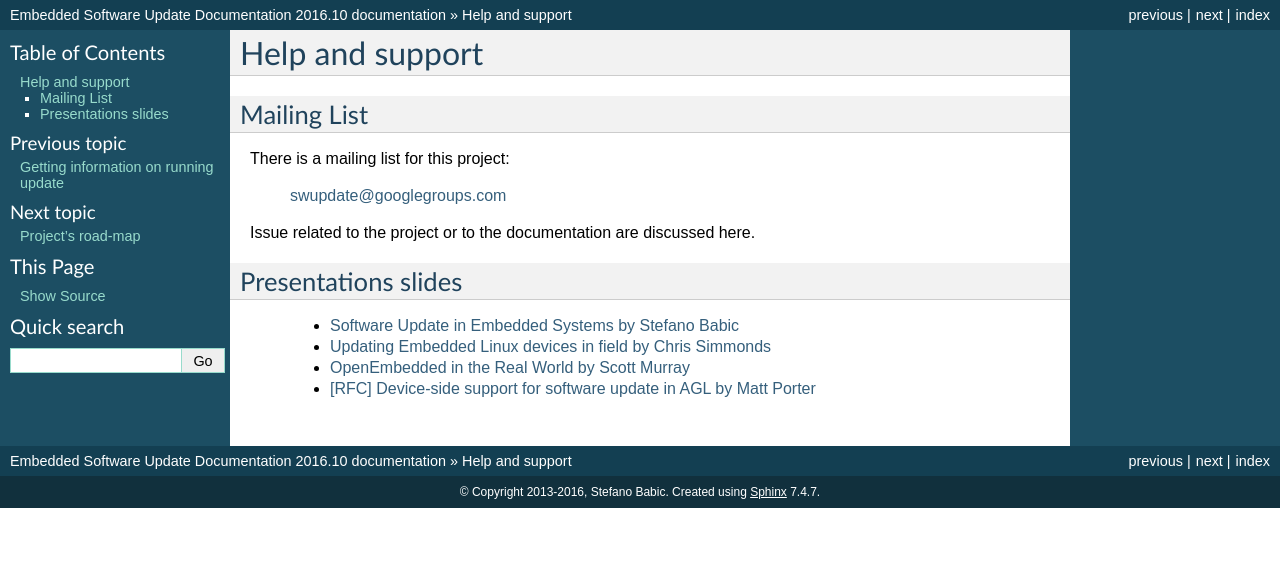
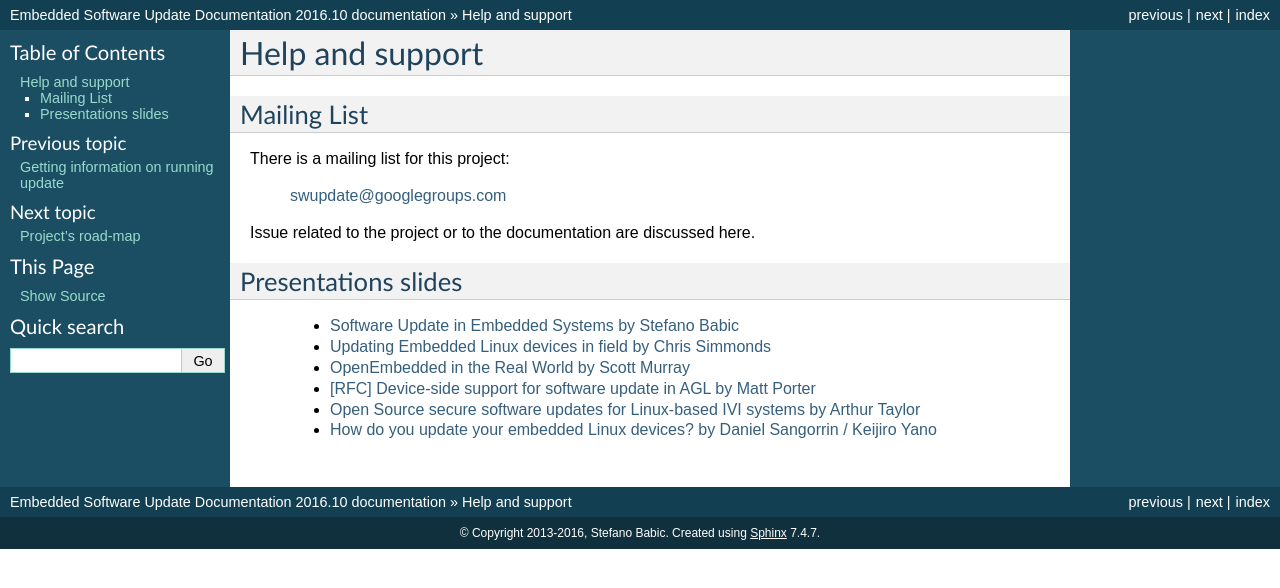
Before and after one commit to sbabic/swupdate, a Sphinx documentation site: the page built from doc/source/help_and_support.rst, in a window 1280 px wide. Shown: the top 588 px of the page. Built offline with Sphinx 7.4.7, drawn with Linux system fonts in a browser that asks for light colours; formulas are drawn with MathJax 3.

Commit message:
doc: Updated references to slides
Signed-off-by: Stefano Babic <sbabic@denx.de>

```diff
--- a/doc/source/help_and_support.rst
+++ b/doc/source/help_and_support.rst
@@ -20,3 +20,5 @@ Presentations slides
        - `Updating Embedded Linux devices in field by Chris Simmonds <http://de.slideshare.net/chrissimmonds/linux-fieldupdate2015>`_
        - `OpenEmbedded in the Real World by Scott Murray <http://events.linuxfoundation.org/sites/events/files/slides/oe_in_the_real_world_smurray_elc2016.pdf>`_
        - `[RFC] Device-side support for software update in AGL by Matt Porter <https://lists.linuxfoundation.org/pipermail/automotive-discussions/2016-May/002061.html>`_
+       - `Open Source secure software updates for Linux-based IVI systems by Arthur Taylor <http://events.linuxfoundation.org/sites/events/files/slides/Open%20Source%20secure%20software%20updates%20for%20Linux-based%20IVI%20systems.pdf>`_
+       - `How do you update your embedded Linux devices? by Daniel Sangorrin / Keijiro Yano <http://events.linuxfoundation.org/sites/events/files/slides/linuxcon-japan-2016-softwre-updates-sangorrin.pdf>`_
```
